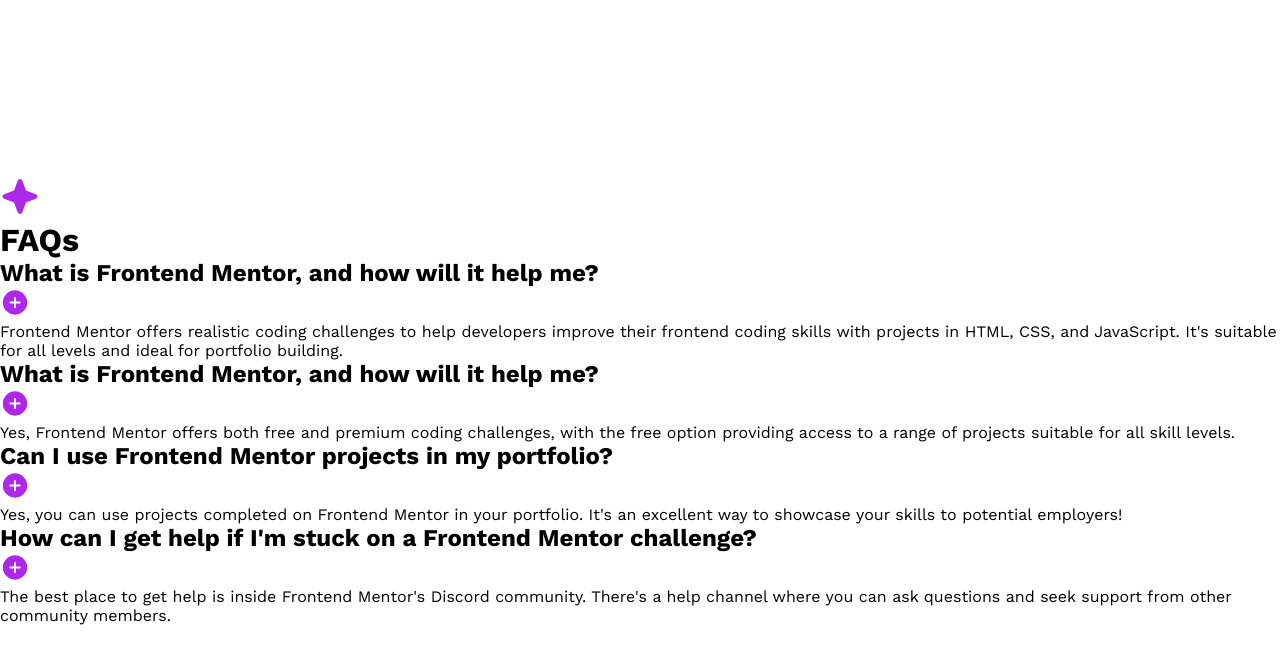
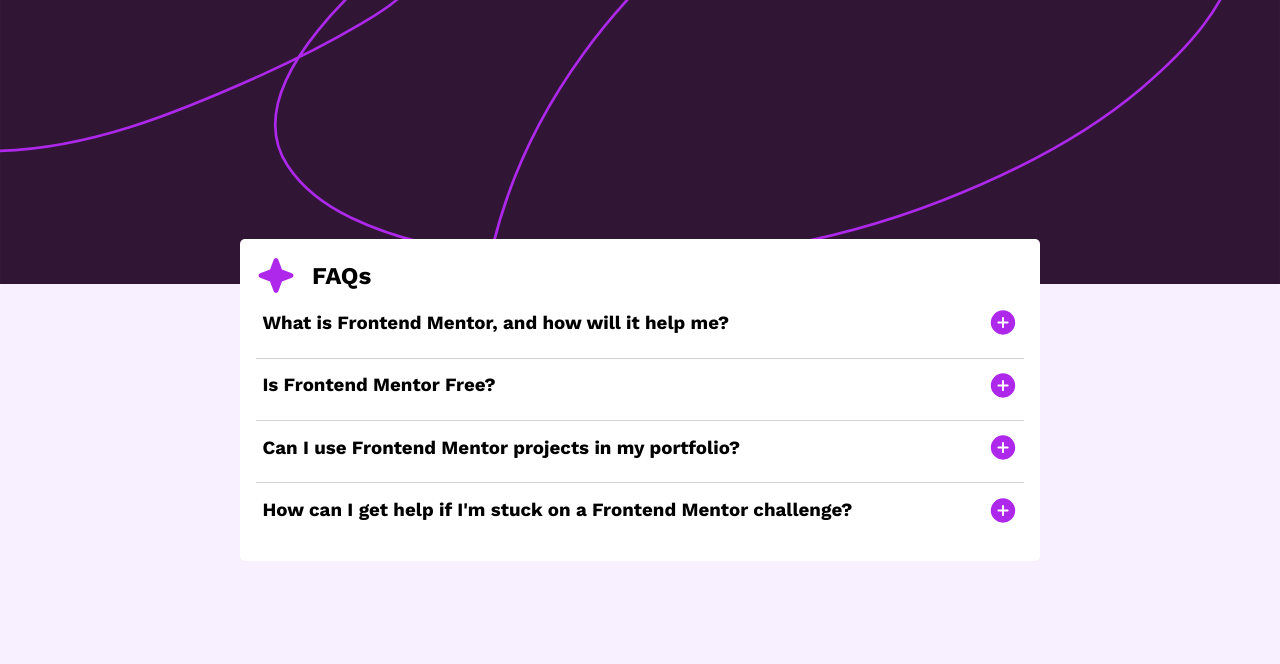
Before and after one commit to FlackoCodes/faq-accordion, a plain HTML site: page index.html in a window 1280 px wide. Drawn offline with nearby package versions, Linux system fonts and the light colour scheme.

Commit message:
new feat: accordion toggle

```diff
--- a/index.html
+++ b/index.html
@@ -12,59 +12,79 @@
 
   <title>Frontend Mentor | FAQ accordion</title>
 
-
 </head>
 <body>
   <div class="container">
-    <div class="header">
-      <img src="assets/images/icon-star.svg" alt="image-star">
-      <h1>FAQs</h1>
+    <div class="accordion-title">
+      <img src="/assets/images/icon-star.svg" alt="icon-star">
+      <h2>FAQs</h2>
     </div>
-    <div class="accordion">
+    <div class="accordion-container">
       <div class="accordion-flex">
-        <h2>What is Frontend Mentor, and how will it help me?</h2>
+        <h3>What is Frontend Mentor, and how will it help me?</h3>
+        <div class="icons">
           <img src="assets/images/icon-plus.svg" alt="" class="icon-plus">
           <img src="assets/images/icon-minus.svg" alt="" class="icon-minus">
         </div>
-      <div>
+      </div>
+      <div class="accordion-paragraph">
+        <div class="hidden-text">
           <p>
             Frontend Mentor offers realistic coding challenges to help developers improve their
             frontend coding skills with projects in HTML, CSS, and JavaScript. It's suitable for
             all levels and ideal for portfolio building.
           </p>
         </div>
+        <hr>
+      </div>
+    </div>
+    <div class="accordion-container">
       <div class="accordion-flex">
-        <h2>What is Frontend Mentor, and how will it help me?</h2>
+        <h3>Is Frontend Mentor Free?</h3>
+        <div class="icons">
           <img src="assets/images/icon-plus.svg" alt="" class="icon-plus">
           <img src="assets/images/icon-minus.svg" alt="" class="icon-minus">
         </div>
-      <div>
+      </div>
+      <div class="accordion-paragraph">
+        <div class="hidden-text">
           <p>
             Yes, Frontend Mentor offers both free and premium coding challenges, with the free
             option providing access to a range of projects suitable for all skill levels.
           </p>
         </div>
+      </div>
+      <hr>
+    </div>
+    <div class="accordion-container">
       <div class="accordion-flex">
-        <h2>
-          Can I use Frontend Mentor projects in my portfolio?
-        </h2>
+        <h3>Can I use Frontend Mentor projects in my portfolio?</h3>
+        <div class="icons">
           <img src="assets/images/icon-plus.svg" alt="" class="icon-plus">
           <img src="assets/images/icon-minus.svg" alt="" class="icon-minus">
         </div>
-      <div>
+      </div>
+      <div class="accordion-paragraph">
+        <div class="hidden-text">
           <p>
             Yes, you can use projects completed on Frontend Mentor in your portfolio. It's an excellent
             way to showcase your skills to potential employers!
           </p>
         </div>
+        <hr>
+      </div>
+    </div>
+    <div class="accordion-container">
       <div class="accordion-flex">
-        <h2>
-          How can I get help if I'm stuck on a Frontend Mentor challenge?
-        </h2>
+        <h3>How can I get help if I'm stuck on a Frontend Mentor challenge?
+        </h3>
+        <div class="icons">
           <img src="assets/images/icon-plus.svg" alt="" class="icon-plus">
           <img src="assets/images/icon-minus.svg" alt="" class="icon-minus">
         </div>
-      <div>
+      </div>
+      <div class="accordion-paragraph">
+        <div class="hidden-text">
           <p>
             The best place to get help is inside Frontend Mentor's Discord community. There's a help
             channel where you can ask questions and seek support from other community members.
@@ -72,6 +92,7 @@
         </div>
       </div>
     </div>
+  </div>
  <script src="scripts.js"></script>
 </body>
 </html>
--- a/scripts.js
+++ b/scripts.js
@@ -0,0 +1,11 @@
+let buttons = document.querySelectorAll('.icon-plus');
+let pTags = document.querySelectorAll('p')
+
+const openCloseAccordion = (index)=>{
+    pTags[index].classList.toggle('reveal-text')
+}
+
+
+buttons.forEach((button, index) => {
+    button.addEventListener('click', ()=> openCloseAccordion(index))
+});
--- a/style.css
+++ b/style.css
@@ -4,22 +4,81 @@
     padding: 0;
 }
 
+
+
 body{
+    background-image: url(./assets/images/background-pattern-mobile.svg);
+    background-repeat: no-repeat;
+    background-size: 100%;
     font-family: "Work Sans", sans-serif;
     font-size: 16px;
+    background-color: hsl(275, 100%, 97%);
     display: grid;
     place-content: center;
-    height: 100vh;
+    min-height: 100vh;
 }
 
+
 .container{
-
+    background-color: white;
+    border-radius: 5px;
+    padding: 1rem;
+    max-width: 300px;
+    margin: 20px;
 }
 
-img{
+
+img, svg{
+    display: block;
     cursor: pointer;
+}
+
+.accordion-title{
+    display: flex;
+    gap: 1rem;
+    align-items: center;
 }
 
 .icon-minus{
     display: none;
 }
+
+.accordion-flex{
+    display: flex;
+    align-items: center;
+    justify-content: space-between;
+    padding: 0.7rem 0.4rem;
+    gap: 1rem;
+}
+
+
+.reveal-text{
+    max-height: 300px;
+    transition: max-height ease-in-out 2s;
+}
+
+p{
+    max-height: 0;
+    transition: max-height ease-in-out 1s;
+    overflow: hidden;
+    margin-bottom: 0.5rem;
+}
+
+hr{
+    border: none;
+    border-top: 0.1px solid lightgray;
+}
+
+@media screen and (min-width: 768px) {
+    body{
+        background-image: url(./assets/images/background-pattern-desktop.svg);
+        background-repeat: no-repeat;
+        background-size: 100%;
+    }
+
+    .container{
+        max-width: 800px;
+        margin: 0;
+
+    }
+}
```
Also changed, not shown: notes.txt (added). Lines whose indentation alone changed are shown as unchanged.
